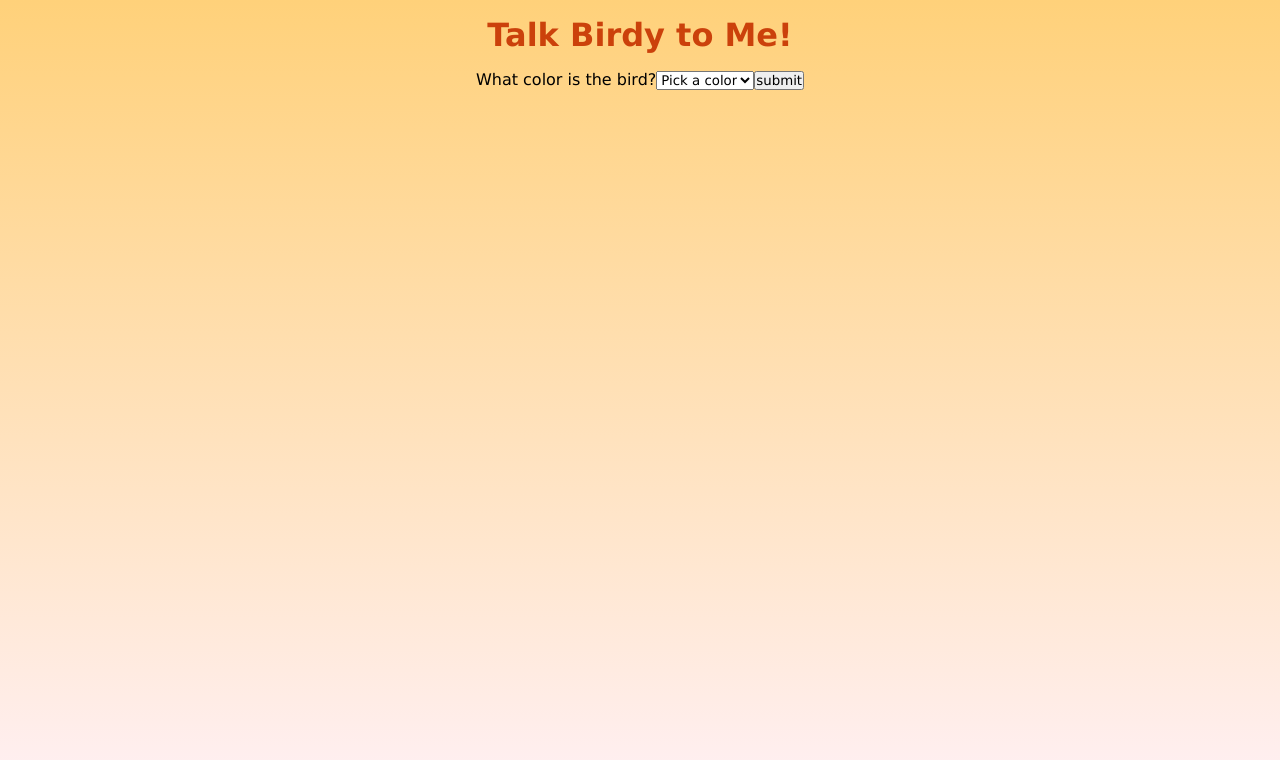
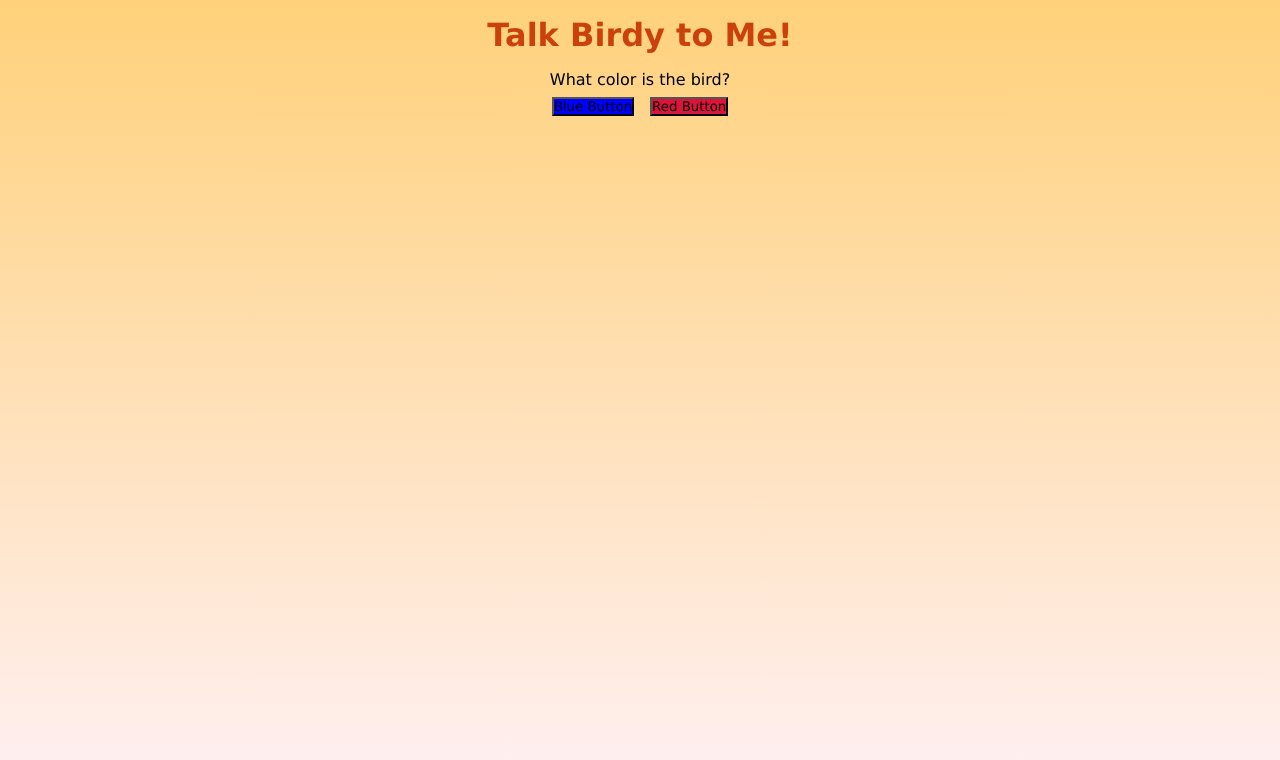
Before and after one commit to Team-Pantless/scratch-project, a React app in the folder talk-birdy-to-me/: page / in a window 1280 px wide. Shown: the top 760 px of the page. Built offline with nearby package versions, Linux system fonts and the light colour scheme.

Commit message:
inside useEffect

```diff
--- a/talk-birdy-to-me/src/App.jsx
+++ b/talk-birdy-to-me/src/App.jsx
@@ -1,66 +1,70 @@
-import React, { Component } from 'react';
+import React, { useState, useEffect } from 'react';
 import { render } from 'react-dom';
 import { FontAwesomeIcon } from '@fortawesome/react-fontawesome';
 import { faFeatherAlt } from '@fortawesome/free-solid-svg-icons';
+import createPalette from '@material-ui/core/styles/createPalette';
 // import birdfunc from '../birdFunc';
 // import Birds from '../Components/birdData';
 
 
-class App extends Component {
-  constructor() {
-    super();
-    this.state = {
-      value: ''
-    };
-    this.handleChange = this.handleChange.bind(this);
-    this.handleSubmit = this.handleSubmit.bind(this);
-  }
+function App()  {
+  const [color, setColor] = useState('no color yet')
 
-  handleChange(event) {
-    this.setState({value: event.target.value})
-  }
+  useEffect(() => {
+    // alert('this happened')
+    console.log('rendered', color)
 
-  handleSubmit(event) {
-    //this should render the birds in the database that are blue;
-    if (this.state.value === 'null' || this.state.value === '') {
-      alert('Please pick a color!')
+    //add in conditions to check if setColor is udpated and render accordingly
+    if (color !== 'no color yet') {
+      console.log(`inside ${color} conditional`)
     }
-    else {
-      event.preventDefault();
-      console.log('A bird color was submitted: ' + this.state.value);
-      // birdFunc();
-    }
+
+    // if (color === 'red') {
+    //   console.log('inside red conditional');
+    // }
+    // if (color === 'blue') {
+    //   console.log('inside blue conditional')
+    // }
+
+  })
+
+  const handleChange = value => {
+    setColor(value);
   }
 
 
 
-  render() {
     return (
-
       < div className="container">
         <div className="title">
           <h1>Talk Birdy to Me!</h1>
-          </div>
-         <div className="birdColorForm">
-        <form onSubmit={this.handleSubmit}>
-          <label>What color is the bird?
-            <select className="form-box" value={this.state.value} onChange={this.handleChange}>
-                <option value="null">Pick a color</option>
-                <option value="blue">Blue</option>
-                <option value="red">Red</option>
-                <option value="brown">Brown</option>
-                <option value="grey">Grey</option>
-                <option value="black">Black</option>
-            </select>
-          </label>
-          <input type="submit" value="submit" />
-          </form>
-          </div>
+        </div>
+        <div className="birdColorQuestion">What color is the bird?</div>
+        <div className="button-div">
+          <button className='blue-button' onClick={() => { handleChange('blue') }} >Blue Button</button>
+          <button className='red-button' onClick={() => { handleChange('red') }}>Red Button</button>
+        </div>
         </div >
 
     );
-  }
 }
+
+// const handleChange = event => {
+
+//   }
+
+// const handleSubmit = event => {
+//     //this should render the birds in the database that are blue;
+//     if (color === '') {
+//       alert('Please pick a color!')
+//     }
+//     else {
+//       event.preventDefault();
+//       console.log('A bird color was submitted: ' + color);
+//       // birdFunc();
+//     }
+//   }
+
 export default App;
 
 
--- a/talk-birdy-to-me/src/index.css
+++ b/talk-birdy-to-me/src/index.css
@@ -18,6 +18,23 @@
   text-align: center;
 }
 
-.birdColorForm {
+.birdColorQuestion {
   text-align: center;
 }
+
+.button-div {
+  width: 100vw;
+  /* justify-content: center; */
+  text-align: center;
+}
+
+.blue-button {
+  background-color: blue;
+  /* text-align: center; */
+  margin: 1vh;
+}
+
+.red-button {
+  background-color: crimson;
+  margin: 1vh;
+}
```
